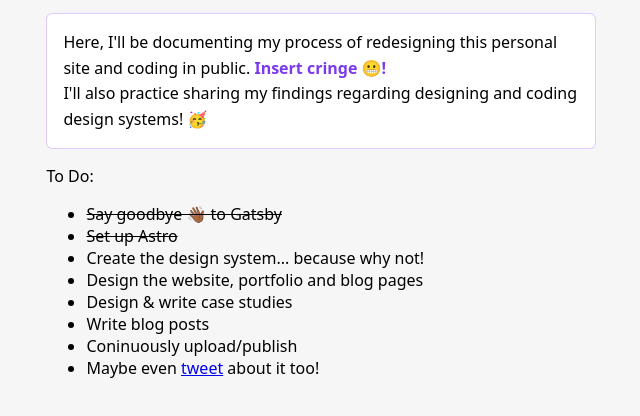
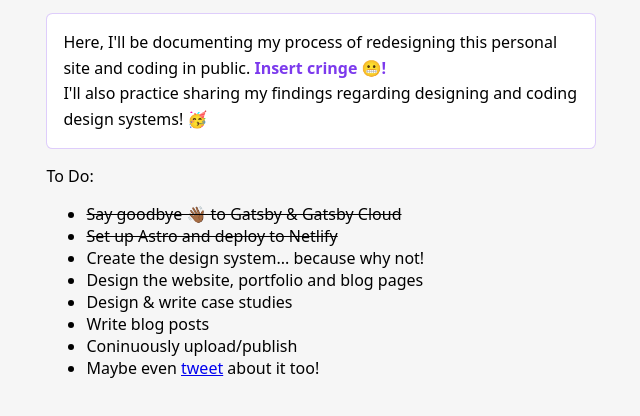
Before and after one commit to KatrinaH/katrinah-io, an Astro site: page / in a window 1280 px wide. Shown: the part 138-554 px from the top of the page, without its empty margins (319-959 px from the left). Built offline with nearby package versions, Linux system fonts and the light colour scheme; Astro itself is replaced by a stand-in of ours.

Commit message:
update todo

```diff
--- a/src/pages/index.astro
+++ b/src/pages/index.astro
@@ -13,8 +13,8 @@ import Card from '../components/Card.astro';
 		<div>
 			<p>To Do:</p>
 			<ul>
-				<li><s>Say goodbye 👋🏾 to Gatsby</s></li>
-				<li><s>Set up Astro</s></li>
+				<li><s>Say goodbye 👋🏾 to Gatsby &amp; Gatsby Cloud</s></li>
+				<li><s>Set up Astro and deploy to Netlify</s></li>
 				<li>Create the design system... because why not!</li>
 				<li>Design the website, portfolio and blog pages</li>
 				<li>Design & write case studies</li>
```
